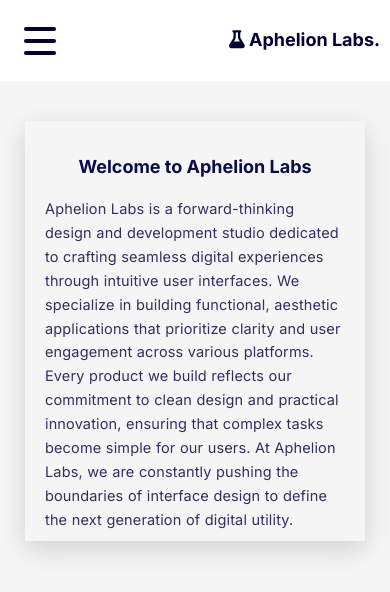
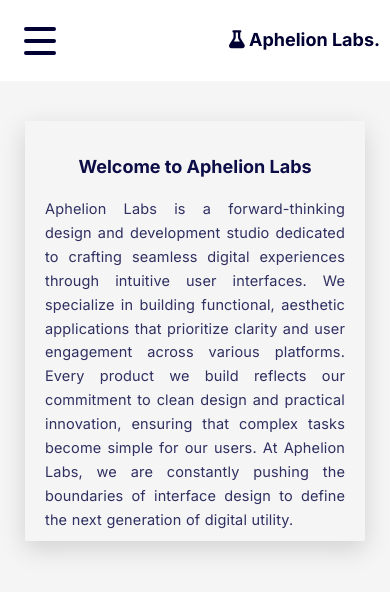
Before and after one commit to abk2191/aphelion-labs, a React (Vite) app: page / in a window 390 px wide. Shown: the top 592 px of the page. Built offline with nearby package versions, Linux system fonts and the light colour scheme; a web font is replaced by a local one.

Commit message:
Added new features

```diff
--- a/src/index.css
+++ b/src/index.css
@@ -340,18 +340,7 @@ html {
     font-size: 14px;
     font-size: 14.5px;
     line-height: 1.65;
-    text-align: left;
+    text-align: justify;
     hyphens: none;
-    /* text-align: justify;
-    text-align-last: left;
-    hyphens: auto;
-    word-spacing: normal;
-    letter-spacing: normal;
-    line-height: 1.5;
-
-
-    overflow-wrap: break-word;
-    word-wrap: break-word;
-    word-break: break-word; */
   }
 }
```
